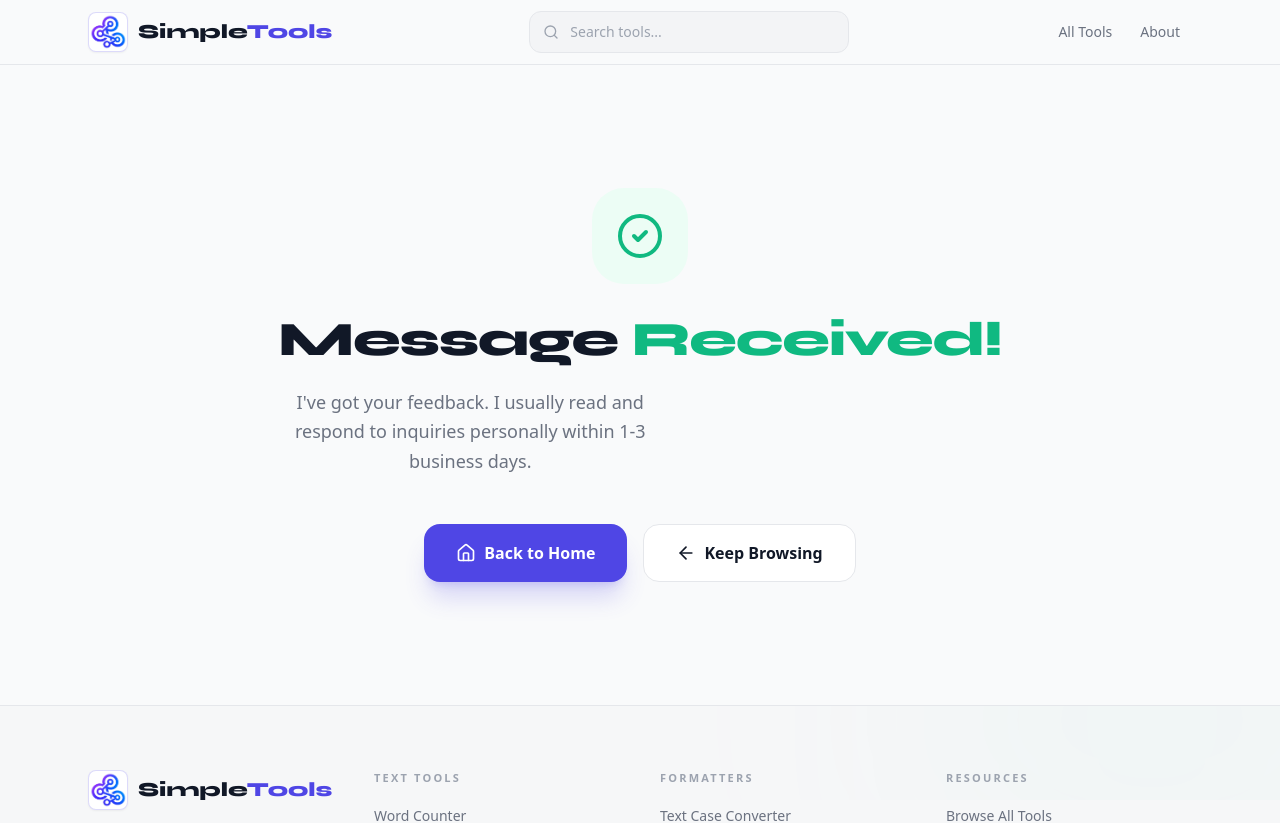
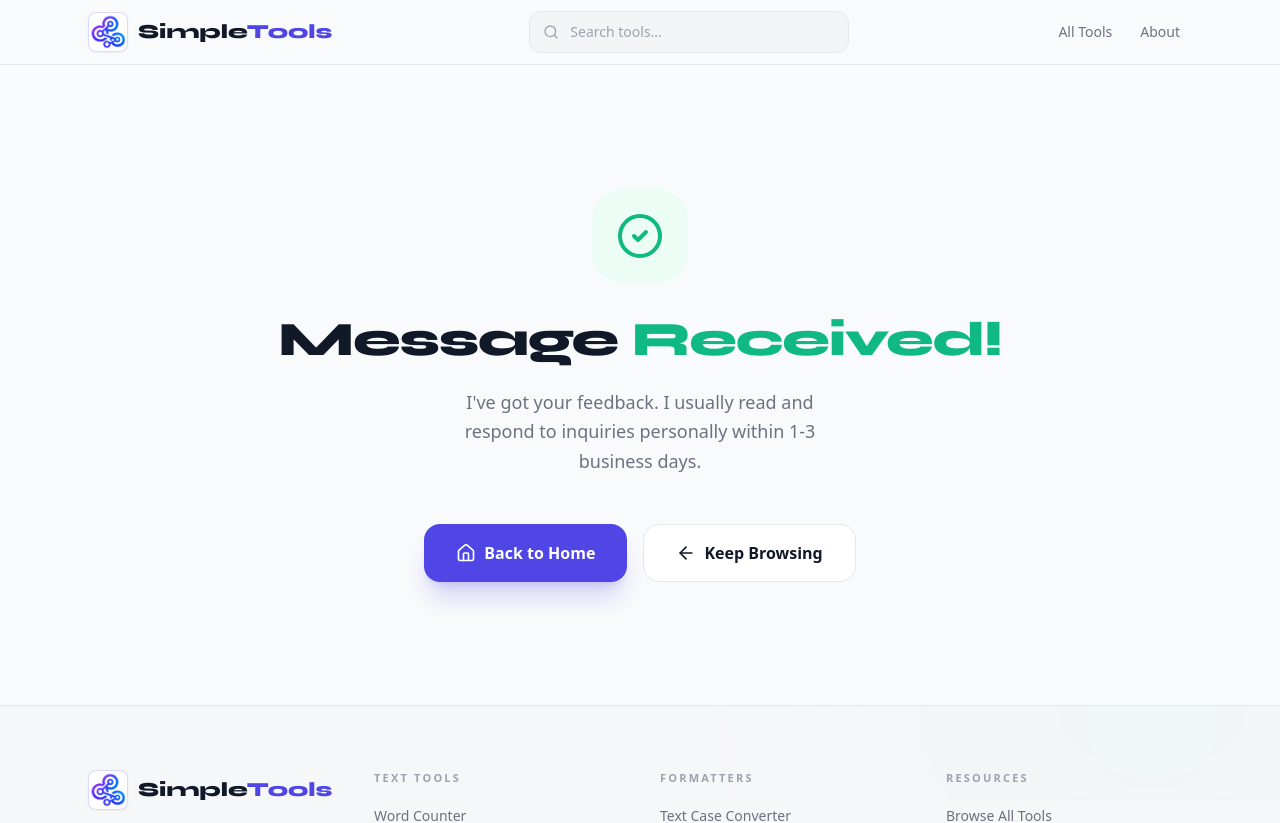
Before and after one commit to gela08/simple-tools, a Next.js app: page /contact/success in a window 1280 px wide. Shown: the top 823 px of the page. Built offline with nearby package versions, Linux system fonts and the light colour scheme.

Commit message:
success position

```diff
--- a/app/contact/success/page.tsx
+++ b/app/contact/success/page.tsx
@@ -19,10 +19,11 @@ export default function ContactSuccess() {
         <h1 className="font-display text-4xl font-black tracking-tight text-ink sm:text-5xl">
           Message <span className="text-emerald-500">Received!</span>
         </h1>
-        <p className="mt-6 max-w-sm text-lg leading-relaxed text-ink-muted">
-          I've got your feedback. I usually read and respond to inquiries personally within 1-3 business days.
-        </p>
+
       </div>
+      <p className="mt-6 max-w-sm text-lg leading-relaxed text-ink-muted">
+        I've got your feedback. I usually read and respond to inquiries personally within 1-3 business days.
+      </p>
 
       <div className="mt-12 flex flex-col gap-4 sm:flex-row animate-in fade-in slide-in-from-bottom-8 duration-1000 fill-mode-both">
         <Link
```
